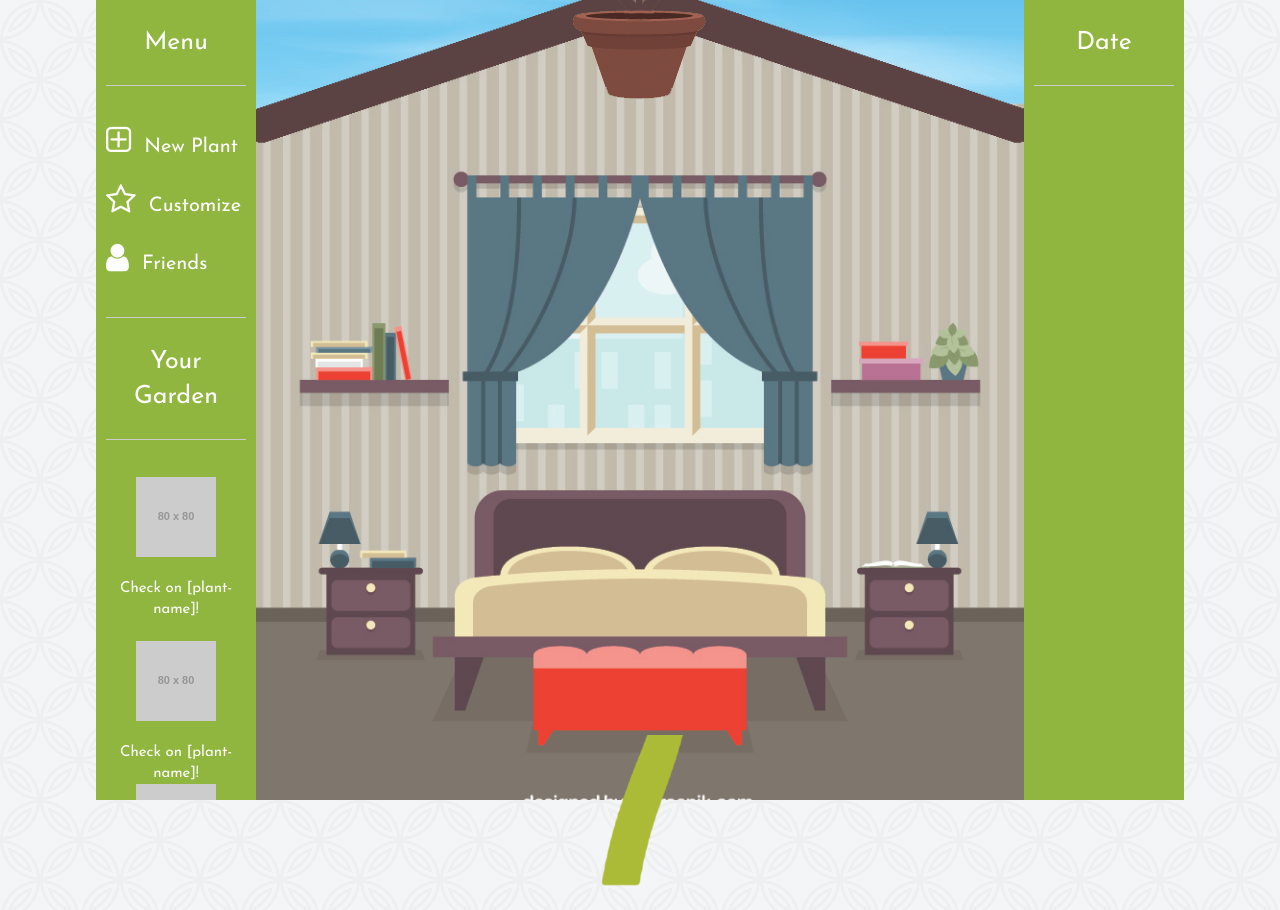
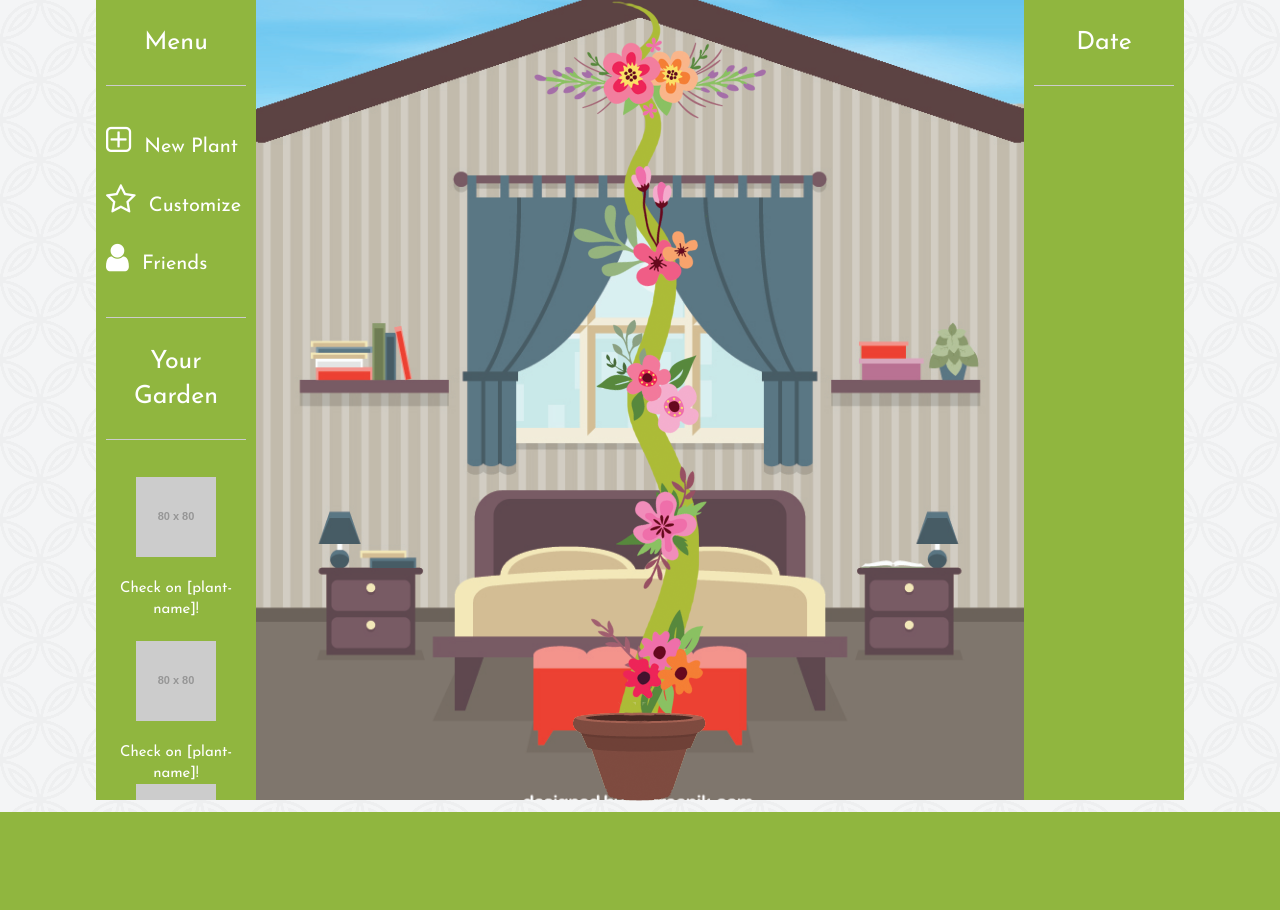
Before and after one commit to YeomansIII/bloom, a Django app: page /play/ in a window 1280 px wide. After the commit the page ends 812 px from the top, so only its background shows below. Run offline with Django 3.2, Linux system fonts and the light colour scheme; the visitor is signed in with stand-in values (Sample User, id 1); grey boxes labelled with a size stand in for pictures from a placeholder-image service; some libraries are stand-ins or nearby versions.

Commit message:
Updated play file to work with multiple images and pot image.

```diff
--- a/bloom_django/static/css/main.css
+++ b/bloom_django/static/css/main.css
@@ -285,14 +285,6 @@ i.mirrored{
     position: relative;
 }
 
-
-.game-play-container img{
-    margin: 0 auto;
-    max-height: 100%;
-    width: auto;
-    display: block;
-}
-
 .game-menu{
     height: 800px;
     width: 140px;
@@ -329,6 +321,38 @@ i.mirrored{
     font-size: 15px;
     color: #fff;
     text-align: center;
+}
+
+.plant-container{
+    width: 20%;
+    height: 100%;
+    margin: 0 auto;
+    position: relative;
+}
+
+.flower{
+    position: absolute;
+    bottom: 3%;
+    z-index: 0;
+    left: -25%;
+
+}
+
+.flower img{
+    width: auto;
+    height:800px;
+}
+
+.pot{
+    position: absolute;
+    bottom: -1.5%;
+    z-index: 1;
+}
+
+.pot img{
+    height: auto;
+    margin: 0 auto;
+    display: block;
 }
 
 .calendar{
@@ -384,10 +408,19 @@ i.mirrored{
     margin-top: 10vh;
 }
 
+
+.flex-center {
+    display: -webkit-box;
+    display: flex;
+    -webkit-justify-content: center;
+    justify-content: center;
+}
+
 .create img{
     width: 200px;
     height: auto;
     margin: 0 auto;
+    display: block;
 }
 
 .create{
--- a/bloom_django/templates/play.html
+++ b/bloom_django/templates/play.html
@@ -13,7 +13,7 @@
     <link href='https://fonts.googleapis.com/css?family=Josefin+Sans:300,400' rel='stylesheet' type='text/css'>
     <link rel="stylesheet" href="../static/css/normalize.css">
     <link rel="stylesheet" href="../static/css/main.css">
-        <link rel="stylesheet" href="../static/css/slicknav.css" />
+    <link rel="stylesheet" href="../static/css/slicknav.css"/>
     <script src="../static/js/vendor/modernizr-2.8.3.min.js"></script>
 </head>
 <body>
@@ -46,8 +46,10 @@
             </div>
         </div>
         <div class="game-play-container">
-                    <img class="pot" src="../static/img/pots/FlowerPot1.png" />
-                    <img src="../static/img/vine1/Day1.png" />
+            <div class="plant-container">
+                <div class="pot"><img class="pot" src="../static/img/pots/FlowerPot1.png"/></div>
+                <div class="flower"><img src="../static/img/vine1/Day10.png"/></div>
+            </div>
         </div>
         <div class="calendar">
             <p>Date</p>
@@ -55,22 +57,27 @@
             <div class="calendar-dates">
                 <div class="date-pair">
                     <p class="sliver-date" hidden>Date 1</p>
+
                     <p class="sliver-date" hidden>Date 2</p>
                 </div>
                 <div class="date-pair">
                     <p class="sliver-date" hidden>Date 3</p>
+
                     <p class="sliver-date" hidden>Date 4</p>
                 </div>
                 <div class="date-pair">
                     <p class="sliver-date" hidden>Date 5</p>
+
                     <p class="sliver-date" hidden>Date 6</p>
                 </div>
                 <div class="date-pair">
                     <p class="sliver-date" hidden>Date 7</p>
+
                     <p class="sliver-date" hidden>Date 8</p>
                 </div>
                 <div class="date-pair">
                     <p class="sliver-date" hidden>Date 9</p>
+
                     <p class="sliver-date" hidden>Date 10</p>
                 </div>
             </div>
@@ -81,7 +88,7 @@
 <script src="../static/js/play.js"></script>
 <script src="../static/js/jquery.slicknav.min.js"></script>
 <script>
-            $(function(){
+    $(function () {
         $('#game-menu-mobile').slicknav();
     });
 </script>
```
Also changed, not shown: bloom_django/templates/customize.html (+22 -12 lines). Lines whose indentation alone changed are shown as unchanged.
